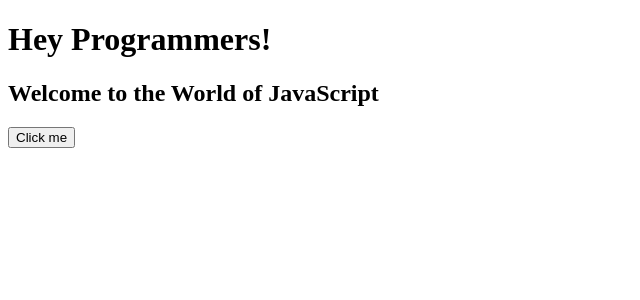
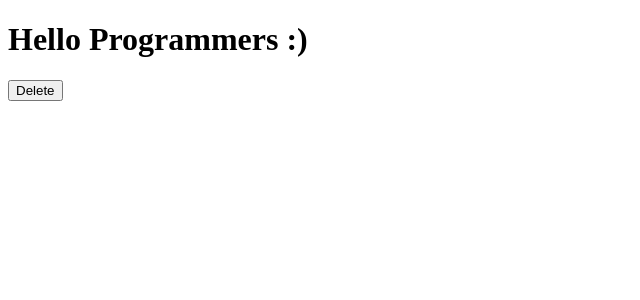
Before and after one commit to vandana1145/reactJSPractise, a React (Create React App) app: page / in a window 1280 px wide. Shown: the top 300 px of the page, without its empty margins (0-640 px from the left). Built offline with nearby package versions, Linux system fonts and the light colour scheme.

Commit message:
passing agrs to event handlers

```diff
--- a/src/Student.js
+++ b/src/Student.js
@@ -162,38 +162,71 @@
 
 
 // Update state uisng setState method; only valid for class based component
-class Student extends Component {
-// Student is the sub-class or child class of Componenet class. Subclass has the responsibility to
-// call all the props of the parent class which is being called inside the constructor using the super(props) method.
-    constructor(props){
-        super(props);
-        this.state = {
-            name: "World of",
-            sub: this.props.sub
-        };
+// class Student extends Component {
+// // Student is the sub-class or child class of Componenet class. Subclass has the responsibility to
+// // call all the props of the parent class which is being called inside the constructor using the super(props) method.
+//     constructor(props){
+//         super(props);
+//         this.state = {
+//             name: "World of",
+//             sub: this.props.sub
+//         };
+//     };
+
+//     handleClick = () => {
+//         // type 1 for setState
+//         // this.setState({name:"programming of", sub:"reactJS"})
+//         // console.log("Button Clicked!", this)
+
+//         // type 2 for setState
+//         this.setState((state, props) => {
+//             console.log(this.state.name, this.state.sub)
+//             console.log(props.sub)
+//         })
+//     }
+
+//     render() {
+//         return(
+//             <div>
+//                 <h1>Hey Programmers!</h1>
+//                 <h2>Welcome to the {this.state.name} {this.state.sub}</h2>
+//                 <button onClick={this.handleClick}>Click me</button>
+//             </div>
+//         )
+//     }
+// }
+
+
+// Passing arguments to the event handlers
+class Student extends Component{
+    // state without constructor or state props
+    state = {
+        id: 2,
+        name: "Programmers :)"
     };
 
-    handleClick = () => {
-        // type 1 for setState
-        // this.setState({name:"programming of", sub:"reactJS"})
-        // console.log("Button Clicked!", this)
+    handleClick = (id,word, e) => {
+        console.log("Button Clicked!")
+        console.log(id)
+        console.log(word)
+        console.log(e)
+    };
 
-        // type 2 for setState
-        this.setState((state, props) => {
-            console.log(this.state.name, this.state.sub)
-            console.log(props.sub)
-        })
-    }
+    // In order to pass arguments to event handlers, we can take help of a separate helper function just to pass argument
+    // handleClickArg = (e) => {
+    //     this.handleClick(this.state.id,"World", e);
+    // }
 
     render() {
         return(
             <div>
-                <h1>Hey Programmers!</h1>
-                <h2>Welcome to the {this.state.name} {this.state.sub}</h2>
-                <button onClick={this.handleClick}>Click me</button>
+                <h1>Hello {this.state.name}</h1>
+                {/* Another method to pass arguments to the event handlers is by passing the arrow function directly inside the onClick method as an anonymous function. */}
+                <button onClick={e => {this.handleClick(this.state.id, "World", e)}}>Delete</button>
+                {/* <button onClick={this.handleClickArg}>Delete</button> */}
             </div>
         )
-    }
+    };
 }
 
 export default Student;
```
